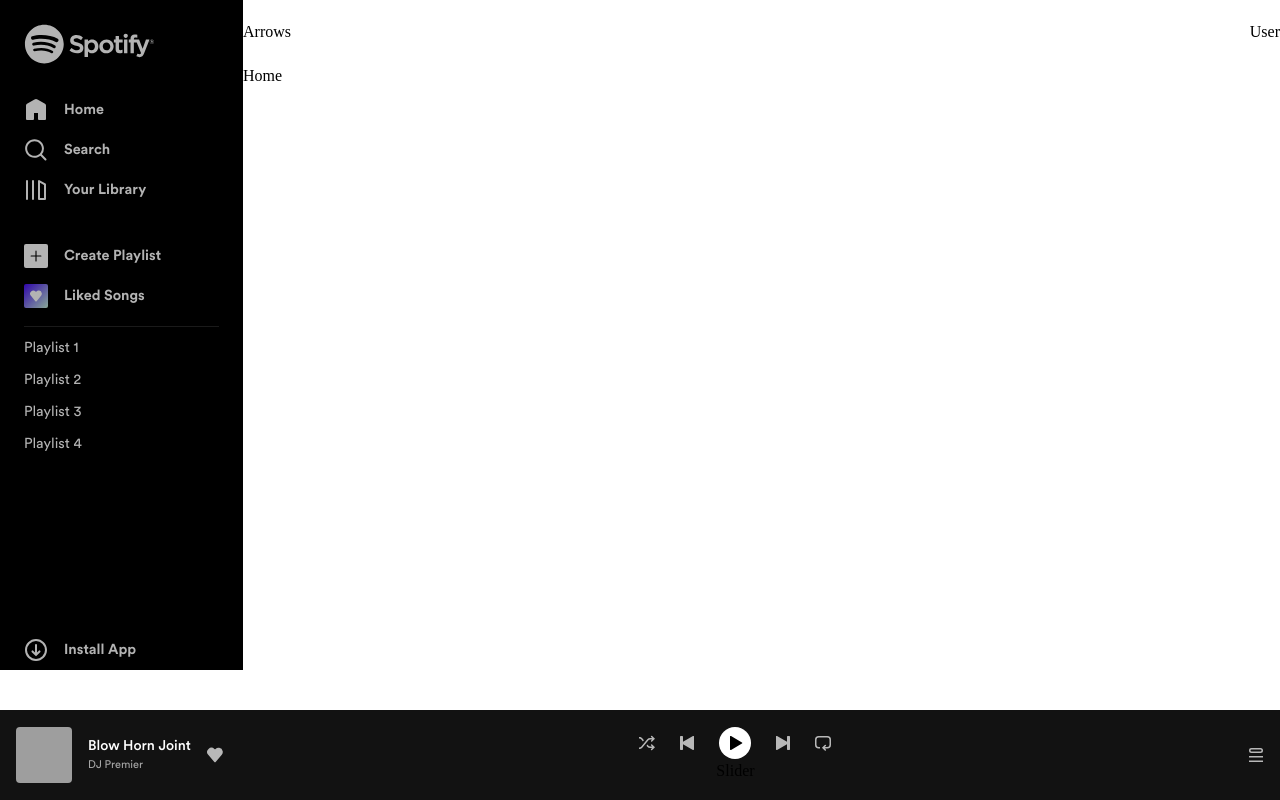
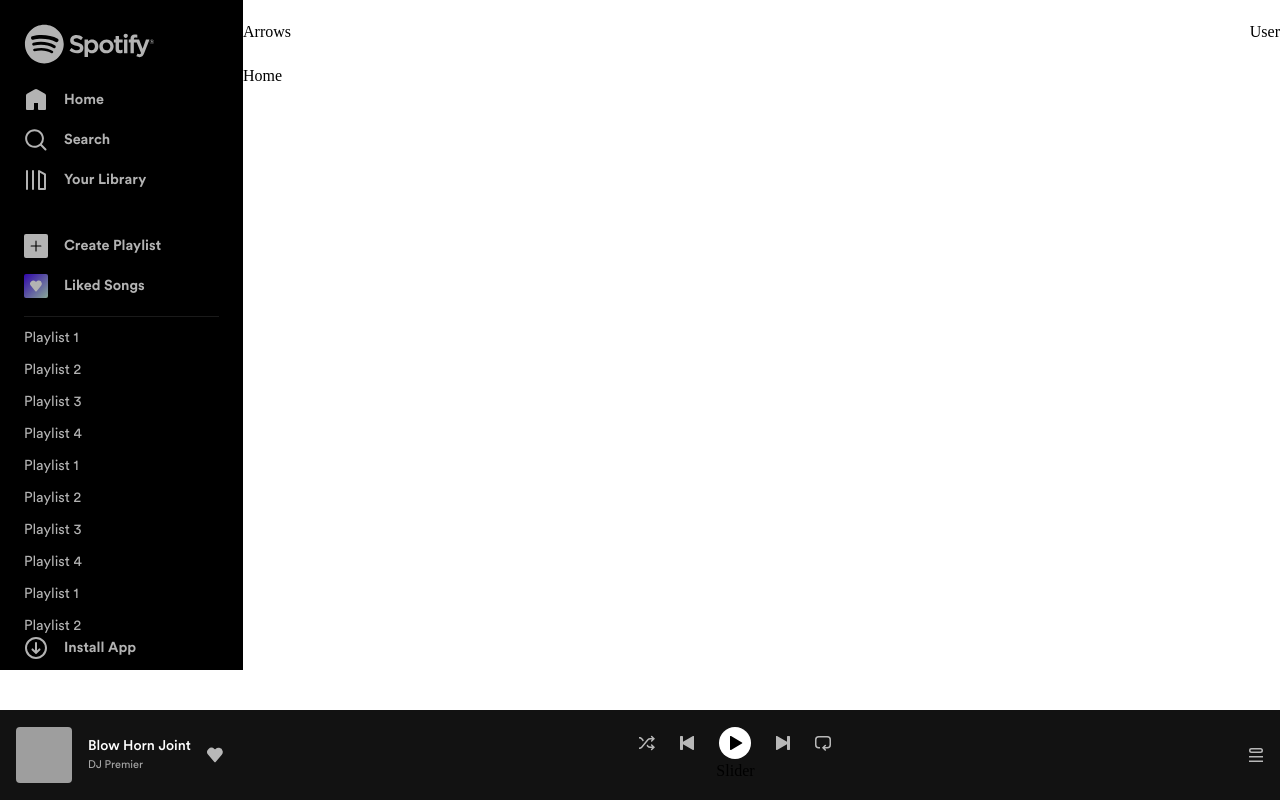
Before and after one commit to faridasad/spotifire-ui, a React (Vite) app: page / in a window 1280 px wide. Built offline with nearby package versions, Linux system fonts and the light colour scheme; grey boxes are pictures that could not be loaded.

Commit message:
Fix overflow bugs when there are a lot of playlists

```diff
--- a/src/components/Navbar/index.tsx
+++ b/src/components/Navbar/index.tsx
@@ -65,6 +65,30 @@
             <li>
               <span>Playlist 4</span>
             </li>
+            <li>
+              <span>Playlist 1</span>
+            </li>
+            <li>
+              <span>Playlist 2</span>
+            </li>
+            <li>
+              <span>Playlist 3</span>
+            </li>
+            <li>
+              <span>Playlist 4</span>
+            </li>
+            <li>
+              <span>Playlist 1</span>
+            </li>
+            <li>
+              <span>Playlist 2</span>
+            </li>
+            <li>
+              <span>Playlist 3</span>
+            </li>
+            <li>
+              <span>Playlist 4</span>
+            </li>
           </ul>
         </div>
       </div>
--- a/src/components/Navbar/navbar.scss
+++ b/src/components/Navbar/navbar.scss
@@ -8,7 +8,6 @@
   font-weight: bold;
   font-size: 0.9rem;
   max-height: 670px;
-  position: relative;
 
   display: flex;
   flex-direction: column;
@@ -55,6 +54,7 @@
     display: flex;
     flex-direction: column;
     margin-top: 18px;
+    overflow-y: auto;
 
     .create-playlist,
     .liked-songs {
@@ -111,10 +111,28 @@
       font-weight: 300;
       user-select: none;
       height: 100%;
+      overflow-y: hidden;
+
+      &:hover, &:focus, &:active{
+        overflow-y: auto;
+      }
+
+      &::-webkit-scrollbar {
+        width: 12px;
+        background-color: transparent;
+      }
+
+      &::-webkit-scrollbar-thumb {
+        background-color: $essential-subdued;
 
 
+        &:hover {
+          background-color: $text-subdued;
+        }
+
+      }
+
       ul {
-
         li {
           height: 32px;
           padding: 0 8px;
@@ -136,14 +154,11 @@
   }
 
   .install-app {
-    position: absolute;
-    bottom: 0;
     width: 100%;
     height: 40px;
     padding: 0 8px;
     background-color: $background-press;
-    display: flex;
-    align-self: flex-end;
+    margin-top: auto;
 
     a {
       display: flex;
```
